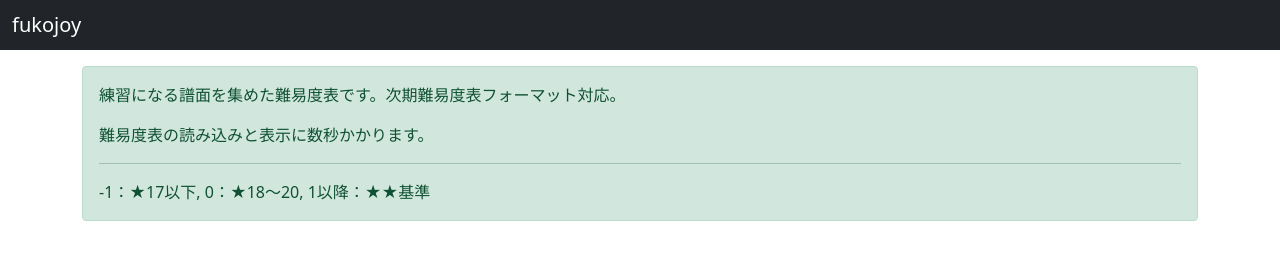
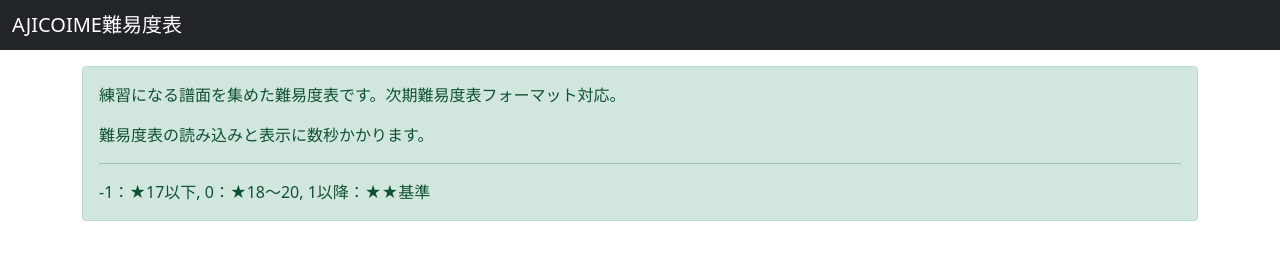
Before and after one commit to fukobms/ajicoimejoy, a plain HTML site: page fukojoy-master/index.html in a window 1280 px wide. Drawn offline with nearby package versions, Linux system fonts and the light colour scheme; no server answers.

Commit message:
Update index.html

```diff
--- a/fukojoy-master/index.html
+++ b/fukojoy-master/index.html
@@ -19,7 +19,7 @@
     <header class="mb-3">
         <nav class="navbar navbar-dark bg-dark">
             <div class="container-fluid">
-                <span class="navbar-brand mb-0 h1">fukojoy</span>
+                <span class="navbar-brand mb-0 h1">AJICOIME難易度表</span>
             </div>
         </nav>
     </header>
```
